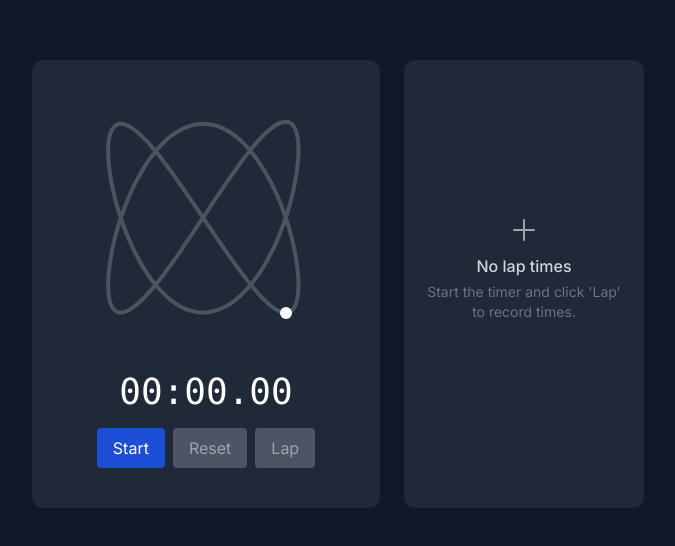
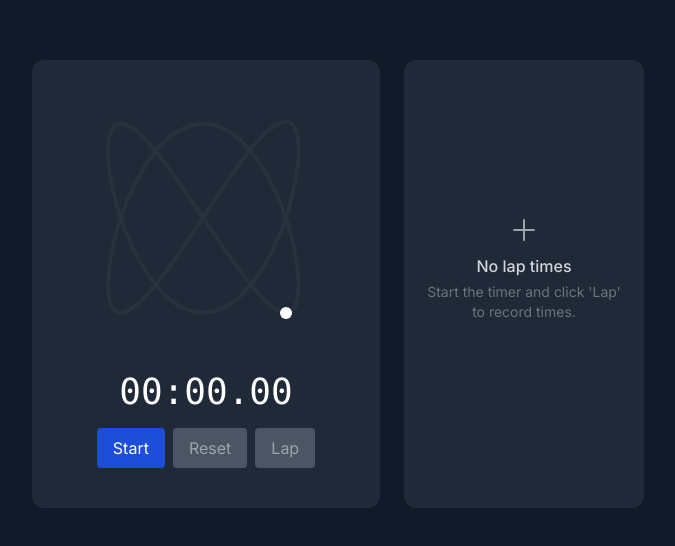
Before and after one commit to thanuvara/flow-stopwatch, a Next.js app: page / in a window 1280 px wide. Shown: the part 116-662 px from the top of the page, without its empty margins (302-977 px from the left). Built offline with nearby package versions, Linux system fonts and the light colour scheme.

Commit message:
fix: null error for dot path

```diff
--- a/app/page.tsx
+++ b/app/page.tsx
@@ -91,8 +91,9 @@ const AnimatedStopwatch: React.FC = () => {
     dotPosition !== null ? getPointAtLength(dotPosition) : { x: 0, y: 0 };
 
   const totalLength = pathRef.current?.getTotalLength() || 0;
-  const dashArray = `${dotPosition}, ${totalLength - dotPosition}`;
-  const dashOffset = dotPosition !== null ? -dotPosition : 0;
+  const safeDotPosition = dotPosition ?? 0; // Provide a default value of 0 if dotPosition is null
+  const dashArray = `${safeDotPosition}, ${totalLength - safeDotPosition}`;
+  const dashOffset = -safeDotPosition;
 
   const pathStrokeColor =
     revolutions % 2 === 0 ? "#FFFFFF" : "rgba(255, 255, 255, 0.2)";
@@ -118,7 +119,6 @@ const AnimatedStopwatch: React.FC = () => {
               strokeLinecap="round"
               strokeLinejoin="round"
               fill="none"
-              style={{ animation: "fadeIn 0.25s forwards 0.25s" }}
             />
             <path
               d={path}
@@ -130,7 +130,7 @@ const AnimatedStopwatch: React.FC = () => {
               strokeDasharray={dashArray}
               strokeDashoffset={dashOffset}
               className="path"
-              style={{ animation: "fadeIn 0.25s forwards 0.25s" }}
+              style={{ opacity: 0, animation: "fadeIn 0.5s forwards 0.5s" }}
             />
             <circle
               cx={dotPositionOnPath.x}
```
